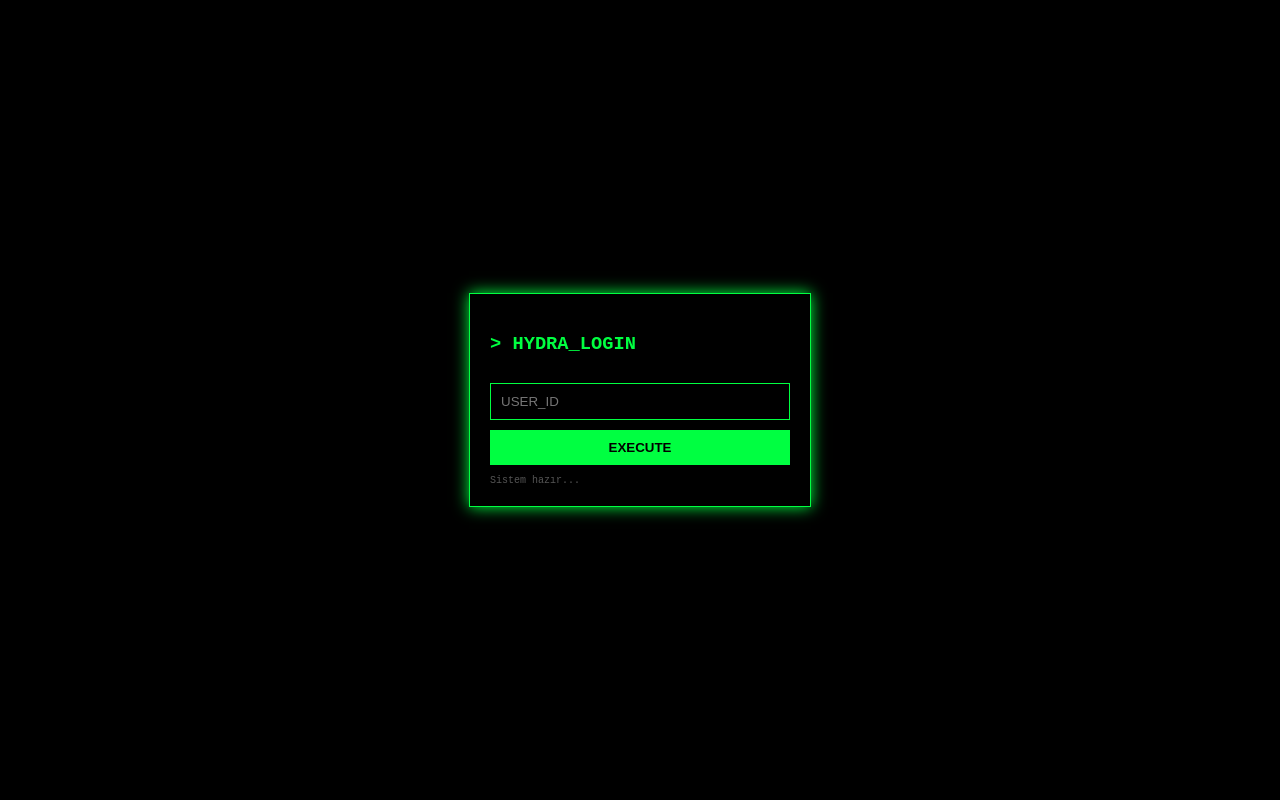
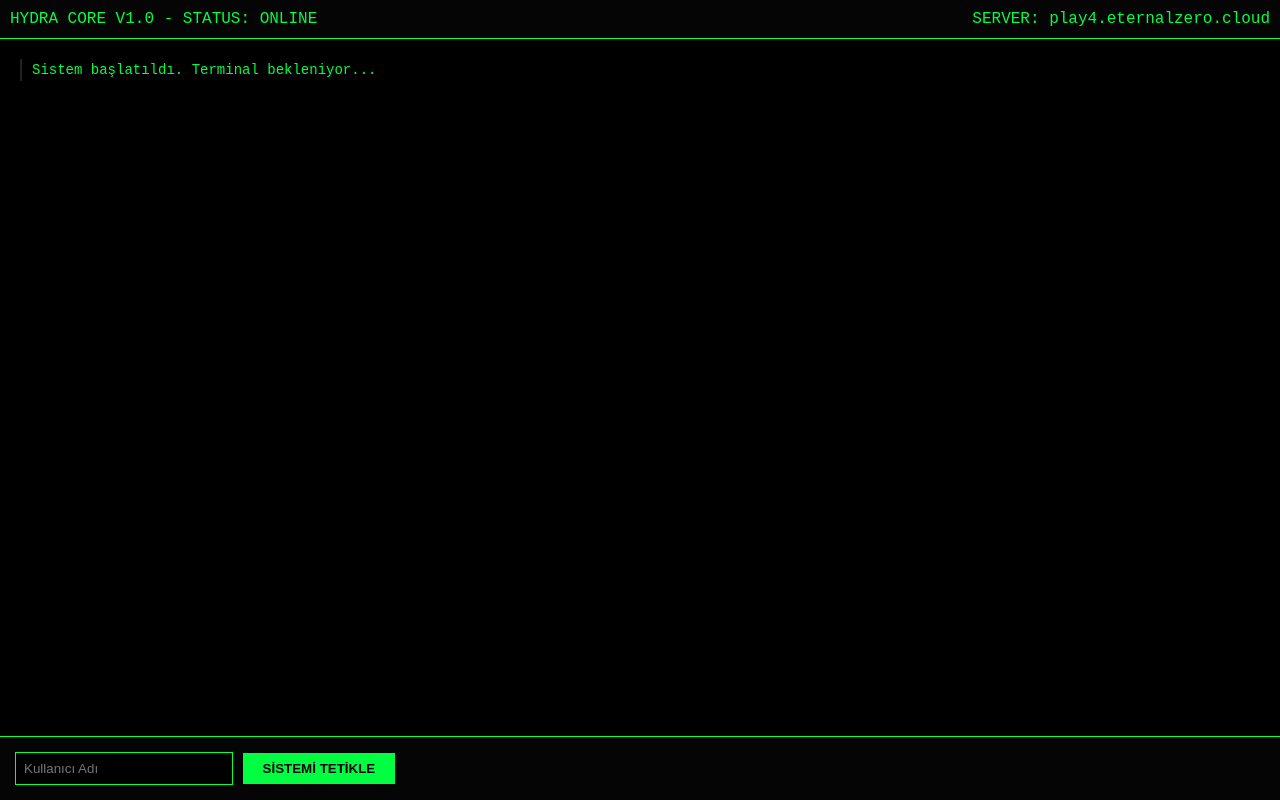
Before and after one commit to samansarmasik-alt/mc-builderekib, a website: page index.html in a window 1280 px wide. Drawn offline with nearby package versions, Linux system fonts and the light colour scheme.

Commit message:
Update index.html

```diff
--- a/index.html
+++ b/index.html
@@ -2,22 +2,32 @@
 <html lang="tr">
 <head>
     <meta charset="UTF-8">
-    <title>HYDRA CONTROL UNIT</title>
+    <title>HYDRA OS - TERMINAL</title>
     <script src="https://cdn.jsdelivr.net/npm/@supabase/supabase-js@2"></script>
     <style>
-        body { background: #000; color: #00ff41; font-family: 'Courier New', monospace; display: flex; justify-content: center; align-items: center; height: 100vh; margin: 0; }
-        .terminal { border: 1px solid #00ff41; padding: 20px; width: 300px; box-shadow: 0 0 15px #00ff41; }
-        input { background: #000; border: 1px solid #00ff41; color: #00ff41; width: 100%; padding: 10px; margin: 10px 0; box-sizing: border-box; }
-        button { background: #00ff41; color: #000; border: none; width: 100%; padding: 10px; cursor: pointer; font-weight: bold; }
-        .status { font-size: 10px; margin-top: 10px; color: #555; }
+        body { background: #000; color: #00ff41; font-family: 'Courier New', monospace; margin: 0; display: flex; flex-direction: column; height: 100vh; }
+        .header { border-bottom: 1px solid #00ff41; padding: 10px; display: flex; justify-content: space-between; background: #050505; }
+        #terminal { flex: 1; overflow-y: auto; padding: 20px; font-size: 14px; line-height: 1.6; }
+        .input-area { border-top: 1px solid #00ff41; padding: 15px; background: #050505; }
+        input { background: #000; border: 1px solid #00ff41; color: #00ff41; padding: 8px; width: 200px; outline: none; }
+        button { background: #00ff41; color: #000; border: none; padding: 8px 20px; cursor: pointer; font-weight: bold; }
+        .log-line { margin-bottom: 5px; border-left: 2px solid #222; padding-left: 10px; }
+        .time { color: #888; font-size: 11px; margin-right: 10px; }
     </style>
 </head>
 <body>
-    <div class="terminal">
-        <h3>> HYDRA_LOGIN</h3>
-        <input type="text" id="boss" placeholder="USER_ID">
-        <button onclick="connect()">EXECUTE</button>
-        <div id="out" class="status">Sistem hazır...</div>
+    <div class="header">
+        <span>HYDRA CORE V1.0 - STATUS: <span id="status">ONLINE</span></span>
+        <span>SERVER: play4.eternalzero.cloud</span>
+    </div>
+
+    <div id="terminal">
+        <div class="log-line">Sistem başlatıldı. Terminal bekleniyor...</div>
+    </div>
+
+    <div class="input-area">
+        <input type="text" id="bossName" placeholder="Kullanıcı Adı">
+        <button onclick="saveSettings()">SİSTEMİ TETİKLE</button>
     </div>
 
     <script>
@@ -25,19 +35,27 @@
         const SUPA_KEY = "sb_publishable_HFHs-7SG3yJY2hVdPnpZUQ_SL6kcumG";
         const client = supabase.createClient(SUPA_URL, SUPA_KEY);
 
-        async function connect() {
-            const name = document.getElementById('boss').value;
-            if(!name) return alert("Kimlik belirtilmedi.");
+        async function saveSettings() {
+            const name = document.getElementById('bossName').value;
+            await client.from('bot_settings').upsert({ key_name: 'boss_name', value_text: name });
+            addLog("Ayarlar güncellendi: " + name);
+        }
 
-            document.getElementById('out').innerText = "Veritabanı güncelleniyor...";
+        function addLog(msg) {
+            const term = document.getElementById('terminal');
+            const line = document.createElement('div');
+            line.className = "log-line";
+            line.innerHTML = `<span class="time">${new Date().toLocaleTimeString()}</span> > ${msg}`;
+            term.appendChild(line);
+            term.scrollTop = term.scrollHeight;
+        }
 
-            // Ayarları Supabase'e bas (Node.js buradaki veriyi okuyacak)
-            await client.from('bot_settings').upsert({ key_name: 'boss_name', value_text: name });
-            await client.from('bot_settings').upsert({ key_name: 'server_ip', value_text: "play4.eternalzero.cloud:26608" });
-
-            document.getElementById('out').innerText = "Sistem aktif. Botları başlatabilirsiniz.";
-            alert("Patron " + name + " onaylandı. Botlar terminalden başlatılabilir.");
-        }
+        // CANLI TERMİNAL AKIŞI (Supabase'den okur)
+        client.channel('bot_logs')
+            .on('postgres_changes', { event: 'INSERT', schema: 'public', table: 'bot_logs' }, payload => {
+                addLog(`[${payload.new.role}] ${payload.new.message}`);
+            })
+            .subscribe();
     </script>
 </body>
 </html>
```
